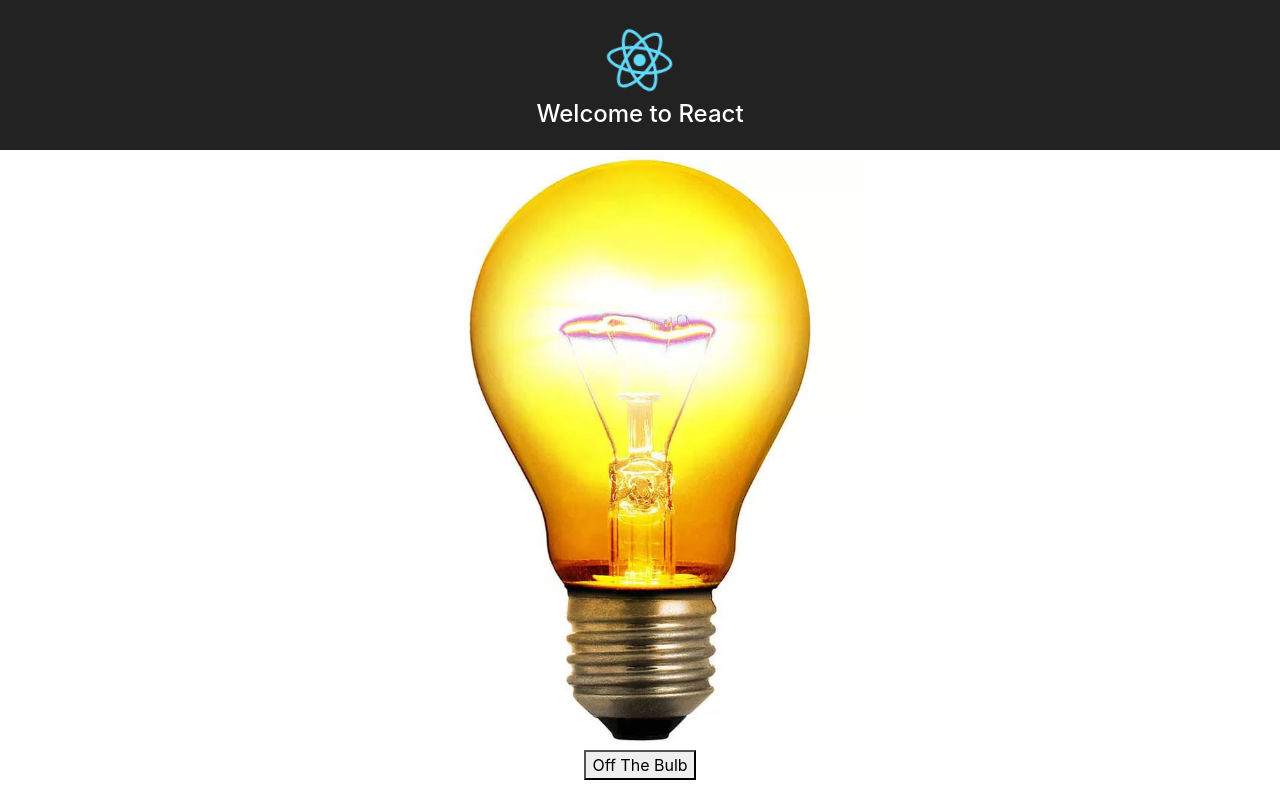
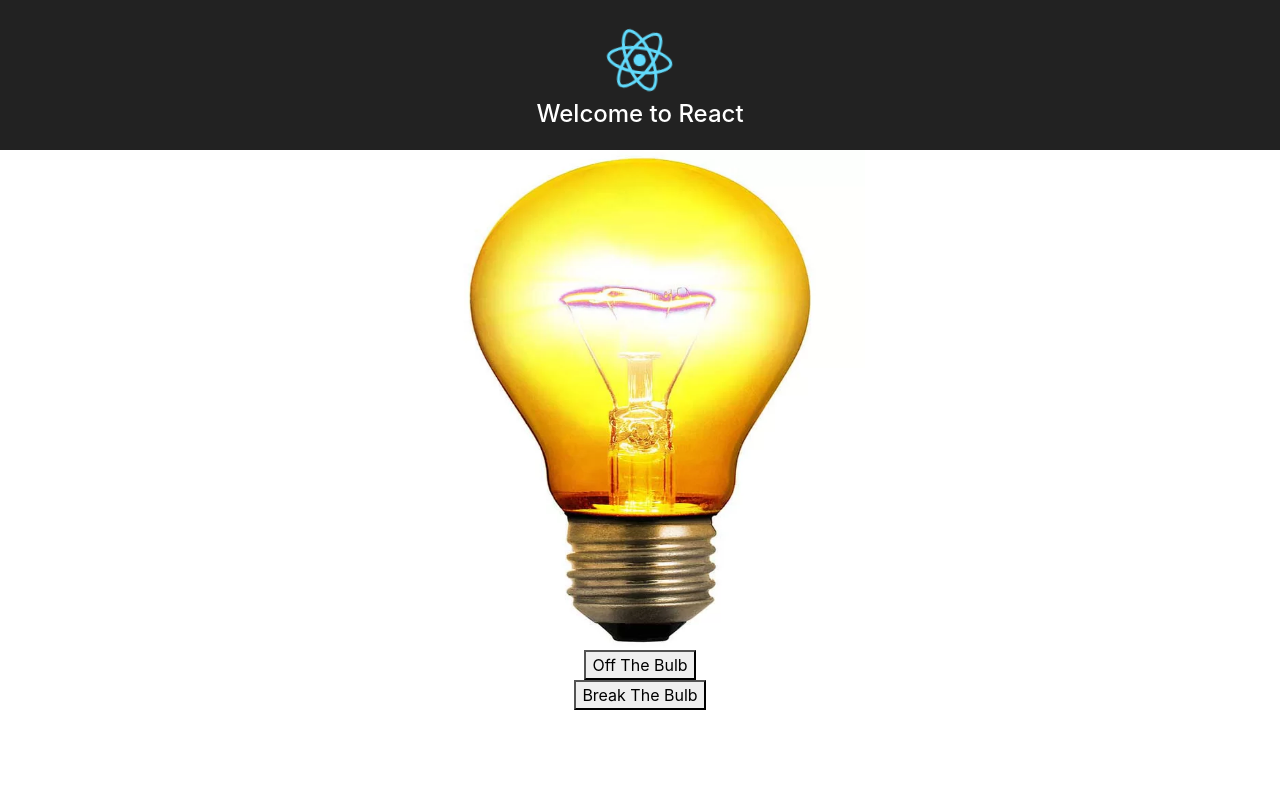
Before and after one commit to NajamShehzad/ReactTraining2018, a React (Create React App) app: page / in a window 1280 px wide. Both pictures are taken after a click on the button "On The Bulb". Built offline with nearby package versions, Linux system fonts and the light colour scheme.

Commit message:
BreakBulb Completed

```diff
--- /dev/null
+++ b/src/components/blub/breakTheBulb.js
@@ -0,0 +1,9 @@
+import React from 'react';
+
+export default function BreakTheBulb(props) {
+    return (
+        <div>
+            <button onClick={props.break}>Break The Bulb</button>
+        </div>
+    )
+}
--- /dev/null
+++ b/src/components/blub/brokenBulb.js
@@ -0,0 +1,10 @@
+import React,{Component}  from 'react';
+import brokenBulb from './brokenBulb.jpg';
+
+export default function BrokenBulb (props){
+    return(
+        <div>
+            <img src={brokenBulb} width="450" height="500" />
+        </div>
+    )
+}
--- a/src/components/blub/bulb.js
+++ b/src/components/blub/bulb.js
@@ -1,6 +1,8 @@
 import React, { Component } from 'react';
 import bulb from './bulbSimple.jpg';
 import LightBulb from './lightBulb'
+import BrokenBulb from './brokenBulb';
+import BreakTheBulb from './breakTheBulb'
 
 
 class Bulb extends Component {
@@ -9,30 +11,37 @@ class Bulb extends Component {
         super();
         this.state = {
             bulbOn: false,
-            breakBulb:false
+            breakBulb: false
         }
         this.change = this.change.bind(this);
+        this.break = this.break.bind(this);
     }
     change() {
         const { bulbOn } = this.state;
         this.setState({ bulbOn: !bulbOn });
     }
-    break(){
-
+    break() {
+        const { breakBulb } = this.state;
+        this.setState({ breakBulb: !breakBulb });
     }
 
     render() {
-        const { bulbOn } = this.state;
+        const { bulbOn, breakBulb } = this.state;
         return (
             <div>
                 <div style={{ textAlign: "center" }}>
-                    {!bulbOn ?
+                    {breakBulb ? <BrokenBulb /> :
                         <div>
-                            <img src={bulb} width="450" height="600" />
-                            <div>
-                            <button onClick={this.change}>On The Bulb</button>
-                            </div>
-                        </div> : <LightBulb change={this.change} />
+                            {!bulbOn ?
+                                <div>
+                                    <img src={bulb} width="450" height="500" />
+                                    <div>
+                                        <button onClick={this.change}>On The Bulb</button>
+                                    </div>
+                                </div> : <div> <LightBulb change={this.change} /><BreakTheBulb break={this.break}/></div>
+                            }
+                        </div>
+
                     }
 
                 </div>
--- a/src/components/blub/lightBulb.js
+++ b/src/components/blub/lightBulb.js
@@ -4,7 +4,7 @@ import lightBulb from './lightBulb.webp'
 export default function LightBulb (props){
     return(
         <div>
-            <img src={lightBulb} width="450" height="600" />
+            <img src={lightBulb} width="450" height="500" />
             <div>
             <button onClick={props.change}>Off The Bulb</button>
             </div>
```
